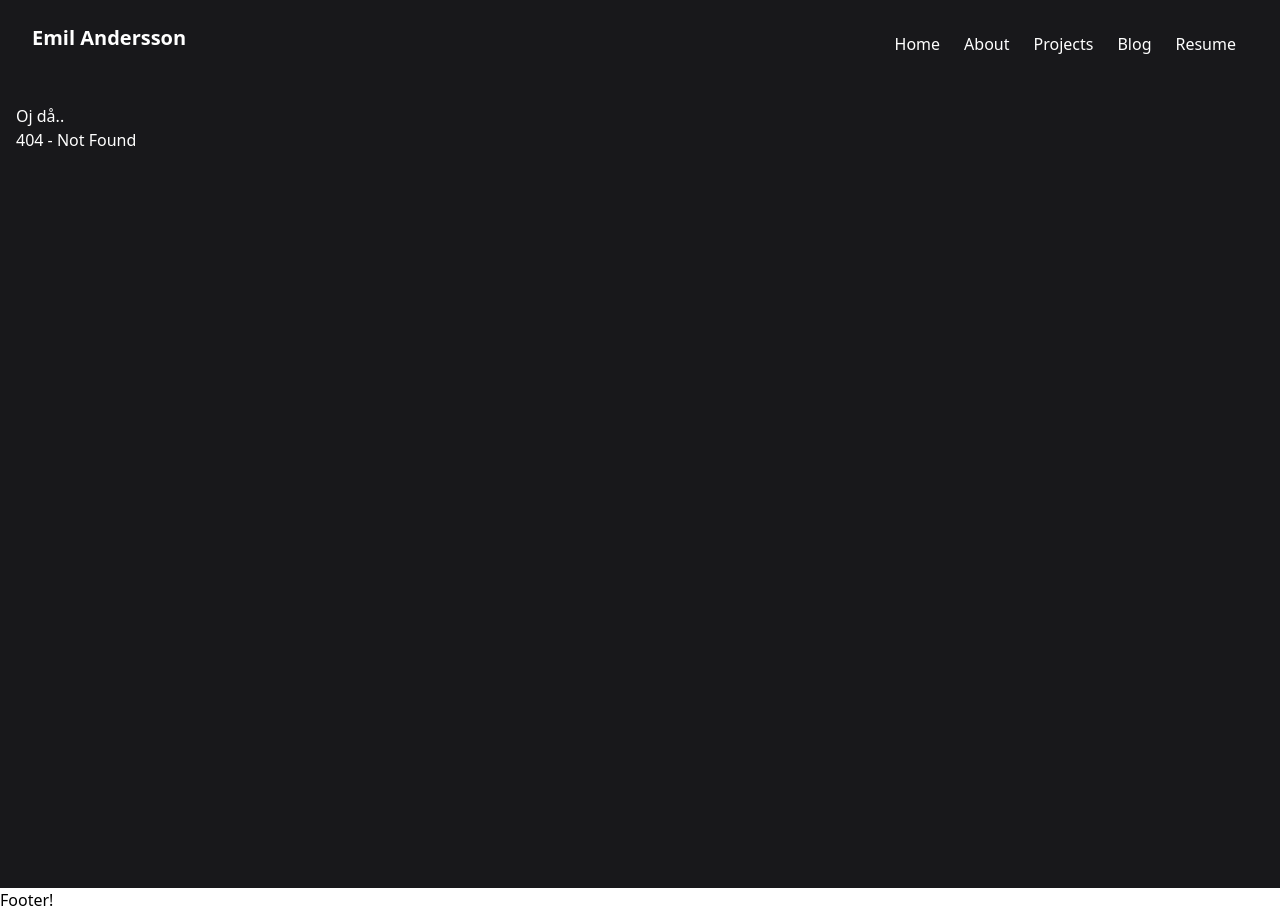
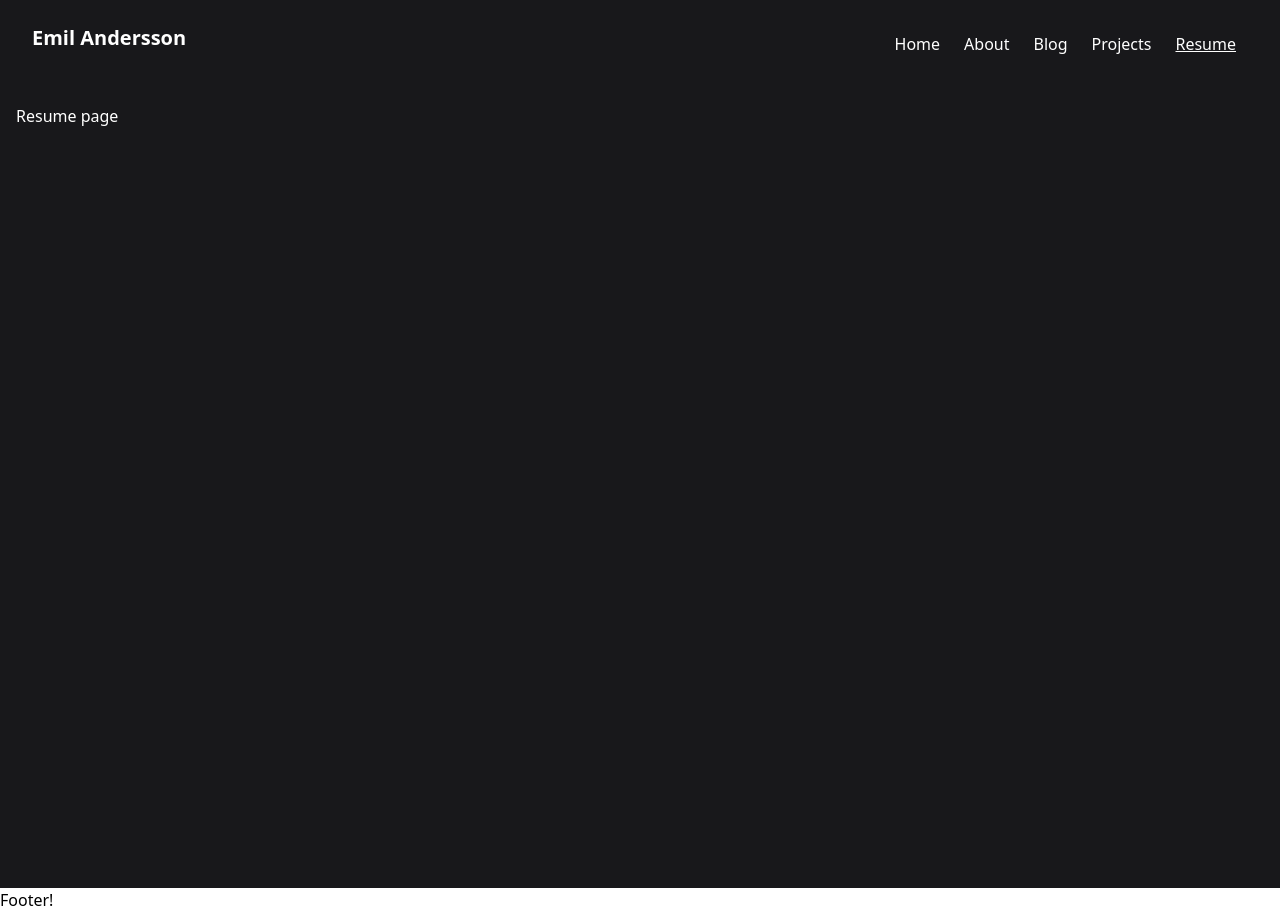
Before and after one commit to eander0105/emil-portfolio, a SvelteKit app in the folder frontend/: page /resume in a window 1280 px wide. Before the commit this address had no page. Built offline with nearby package versions, Linux system fonts and the light colour scheme.

Commit message:
updated navbar + added dummy routes

```diff
--- a/frontend/src/components/nav/Navbar.svelte
+++ b/frontend/src/components/nav/Navbar.svelte
@@ -1,6 +1,6 @@
 <script lang="ts">
+	import { burgerOpen } from "$l/client/Navbar";
 	let { children } = $props();
-	let burgerOpen = $state(false);
 </script>
 
 <nav class={'sticky top-0 flex flex-row justify-between bg-zinc-900 px-8 py-6 text-white'}>
@@ -12,25 +12,25 @@
 	<button
 		class="group z-50 flex h-8 flex-col justify-evenly sm:hidden"
 		aria-label="Toggle menu"
-		onclick={() => (burgerOpen = !burgerOpen)}
+		onclick={() => ($burgerOpen = !$burgerOpen)}
 	>
 		<span
 			id="s1"
 			class={'translate h-0.5 w-8 rounded-xl bg-white ' +
-				(burgerOpen ? 'translate-y-[0.54rem] rotate-45' : '')}
+				($burgerOpen ? 'translate-y-[0.54rem] rotate-45' : '')}
 		>
 			&nbsp;
 		</span>
 		<span
 			id="s2"
-			class={'h-0.5 w-8 rounded-xl bg-white ' + (burgerOpen ? 'scale-50 opacity-0' : '')}
+			class={'h-0.5 w-8 rounded-xl bg-white ' + ($burgerOpen ? 'scale-50 opacity-0' : '')}
 		>
 			&nbsp;
 		</span>
 		<span
 			id="s3"
 			class={'translate h-0.5 w-8 rounded-xl bg-white ' +
-				(burgerOpen ? '-translate-y-[0.54rem] -rotate-45' : '')}
+				($burgerOpen ? '-translate-y-[0.54rem] -rotate-45' : '')}
 		>
 			&nbsp;
 		</span>
@@ -38,7 +38,7 @@
 
 	<div
 		class={'links absolute left-0 top-20 flex h-screen w-full flex-col p-5 transition-all duration-200 sm:static sm:left-auto sm:top-auto sm:h-auto sm:w-auto sm:flex-row sm:p-0 ' +
-			(burgerOpen
+			($burgerOpen
 				? 'visible translate-y-0 bg-zinc-900 opacity-100 ease-in-out'
 				: 'invisible -translate-y-4 opacity-0 sm:visible sm:translate-y-0 sm:opacity-100')}
 	>
--- a/frontend/src/components/nav/Navlink.svelte
+++ b/frontend/src/components/nav/Navlink.svelte
@@ -1,10 +1,26 @@
+<!--
+ TODO: add functionality to add sub links
+ TODO: show current active link (and expand if sub links)
+-->
 <script lang="ts">
-	let { link, children } = $props();
+	import { goto } from "$app/navigation";
+	import { page } from "$app/state";
+
+	import { burgerOpen } from "$l/client/Navbar";
+
+	let { label, link = "" } = $props();
+
+	const navigate = (e: any) => {
+		e.preventDefault();
+		goto(link);
+		$burgerOpen = !$burgerOpen;
+	};
 </script>
 
 <a
 	href={link}
-	class="px-3 py-2 md:rounded transistion-all duration-100 hover:bg-zinc-800"
+	class={"px-3 py-2 sm:rounded transistion-all duration-100 hover:bg-zinc-800 " + (page.url.pathname === link ? "underline" : "")}
+	onclick={navigate}
 >
-	{@render children?.()}
+	{label}
 </a>
--- /dev/null
+++ b/frontend/src/lib/client/Navbar.ts
@@ -0,0 +1,3 @@
+import { writable } from "svelte/store";
+
+export let burgerOpen = writable(false);
--- a/frontend/src/routes/+layout.svelte
+++ b/frontend/src/routes/+layout.svelte
@@ -9,11 +9,11 @@
 
 <!-- Header -->
 <Navbar>
-	<Navlink link="/">Home</Navlink>
-	<Navlink link="/about">About</Navlink>
-	<Navlink link="/projects">Projects</Navlink>
-	<Navlink link="/projects">Blog</Navlink>
-	<Navlink link="/resume">Resume</Navlink>
+	<Navlink label="Home" link="/" />
+	<Navlink label="About" link="/about" />
+	<Navlink label="Blog" link="/blog" />
+	<Navlink label="Projects" link="/projects" />
+	<Navlink label="Resume" link="/resume" />
 </Navbar>
 
 <main class="bg-zinc-900 text-white min-h-screen">
--- /dev/null
+++ b/frontend/src/routes/about/+page.svelte
@@ -0,0 +1 @@
+<p>Hello!</p>
--- /dev/null
+++ b/frontend/src/routes/blog/+page.svelte
@@ -0,0 +1 @@
+<p>Blog page</p>
--- /dev/null
+++ b/frontend/src/routes/projects/+page.svelte
@@ -0,0 +1 @@
+<p>Projects page</p>
--- /dev/null
+++ b/frontend/src/routes/resume/+page.svelte
@@ -0,0 +1 @@
+<p>Resume page</p>
```
